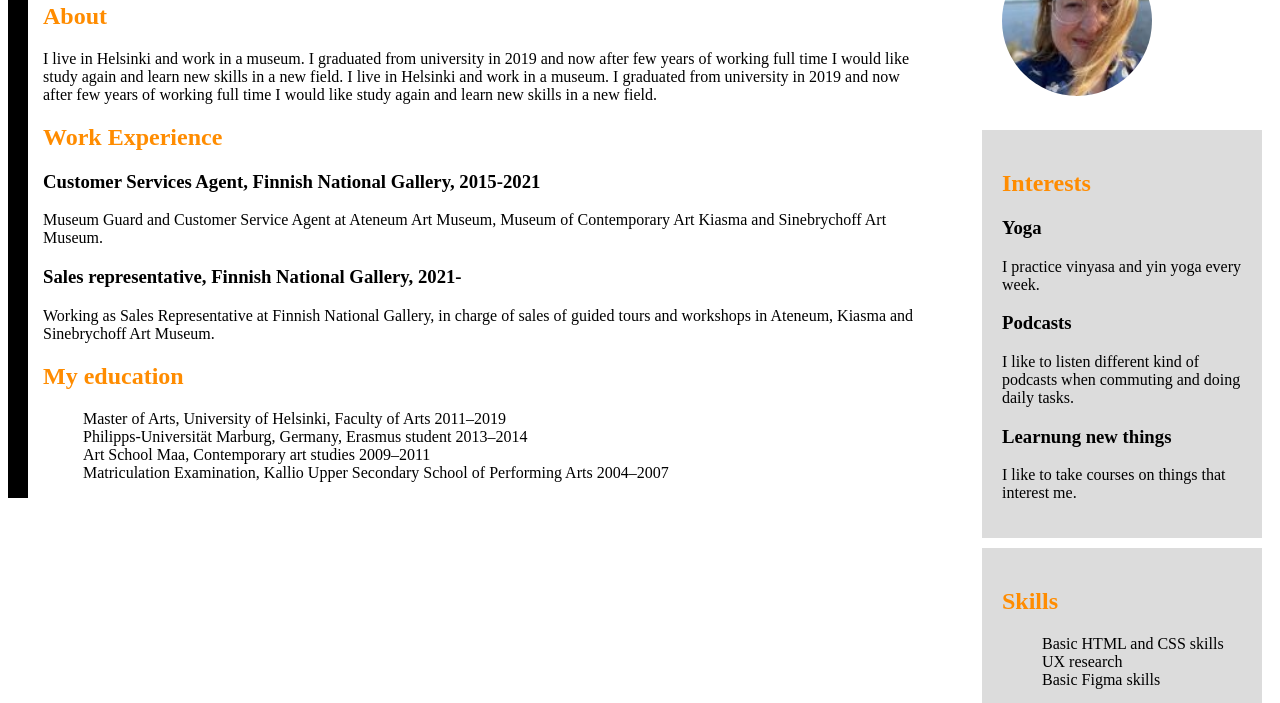
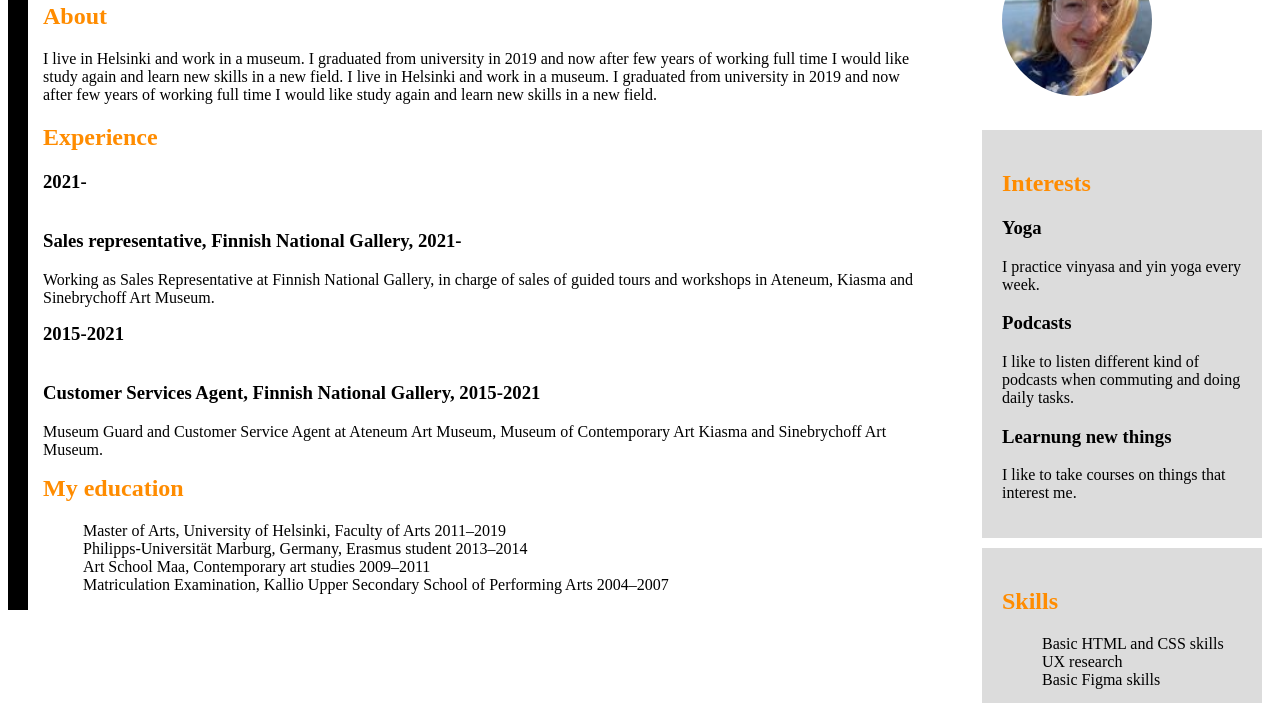
Before and after one commit to Uprav-witch/hello-world, a plain HTML site: page index.html in a window 1280 px wide. Shown: the part 92-795 px from the top of the page. Drawn offline with Linux system fonts and the light colour scheme.

Commit message:
Update index.html

```diff
--- a/index.html
+++ b/index.html
@@ -42,6 +42,10 @@
            padding: 20px;
            margin: 10px;
          }
+
+        .float-right {
+    float: right;
+}
     </style>
      <link rel="stylesheet" href=styles.css type="text/css" >
     <meta name="viewport" content="width=device-width, initial-scale=1.0">
@@ -63,15 +67,28 @@
         </div>
 
         <section>
-            <h2>Work Experience</h2>
-            <article>
+            <h2>Experience</h2>
+
+            <h3>2021-</h3>
+
+
+           <div class="float-right">
+
+               <h3>Sales representative, Finnish National Gallery, 2021-</h3>
+                <p>Working as Sales Representative at Finnish National Gallery, in charge of sales of guided tours and workshops in Ateneum, Kiasma and Sinebrychoff Art Museum.</p>
+                </div>
+
+            <h3>2015-2021</h3>
+
+               <div class="float-right">
+
                 <h3>Customer Services Agent, Finnish National Gallery, 2015-2021</h3>
                 <p>Museum Guard and Customer Service Agent at Ateneum Art Museum, Museum of Contemporary Art Kiasma and Sinebrychoff Art Museum.</p>
-            </article>
-            <article>
-                <h3>Sales representative, Finnish National Gallery, 2021-</h3>
-                <p>Working as Sales Representative at Finnish National Gallery, in charge of sales of guided tours and workshops in Ateneum, Kiasma and Sinebrychoff Art Museum.</p>
-            </article>
+                      </div>
+
+
+
+
         </section>
 
         <section>
```
